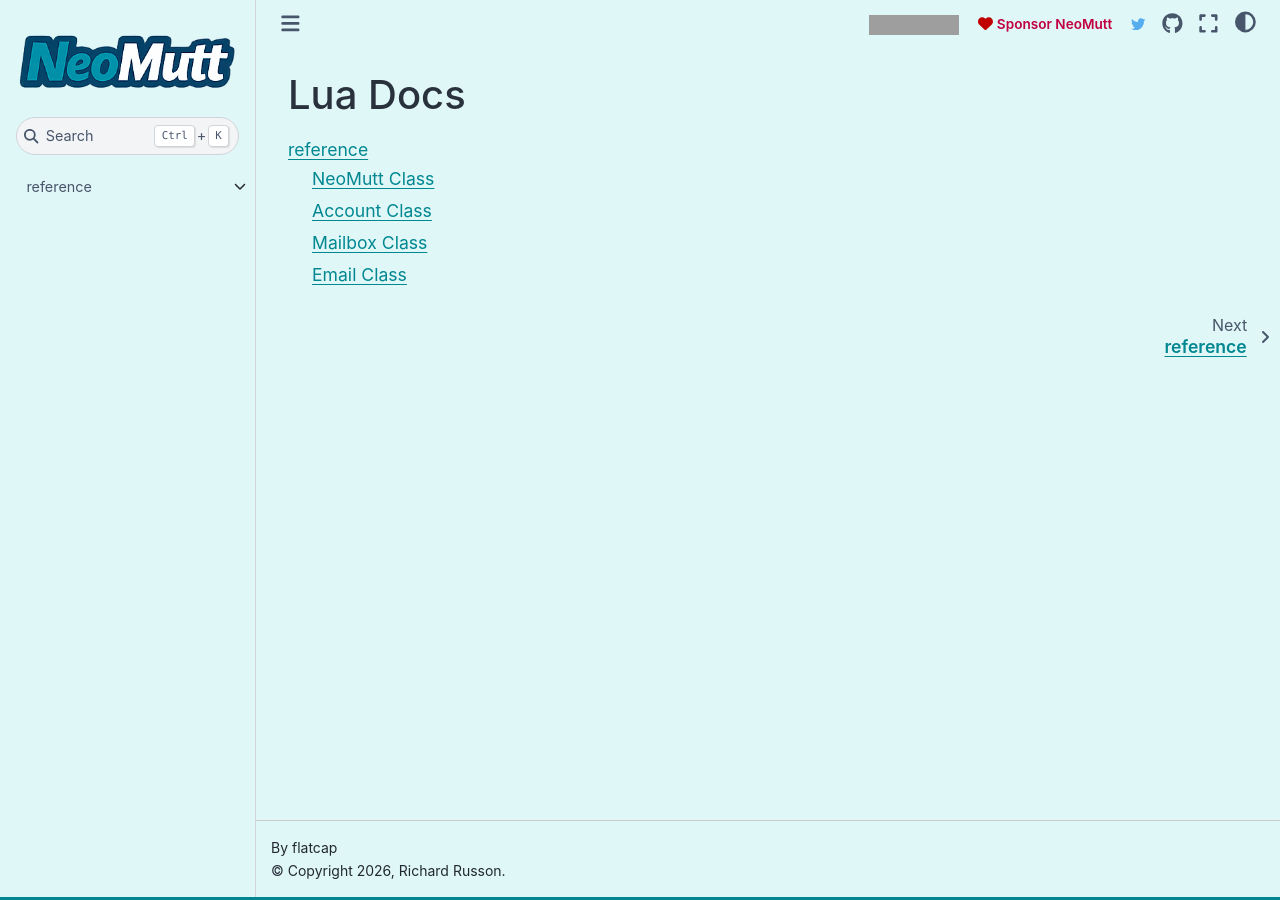
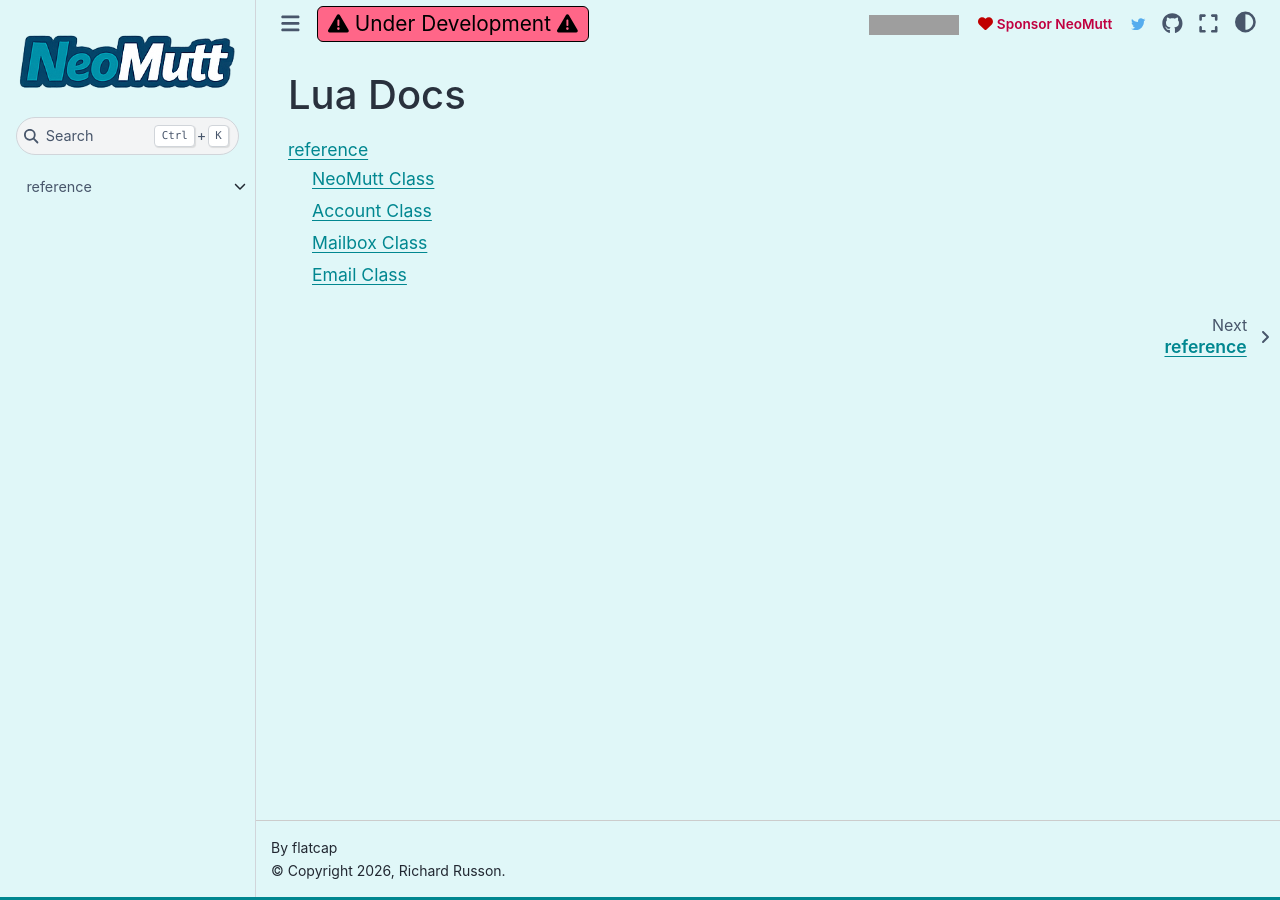
Before and after one commit to neomutt/lua, a Sphinx documentation site: the page built from docs/index.md, in a window 1280 px wide. Built offline with Sphinx 7.4.7 and the Sphinx Book theme 1.1.4, drawn with Linux system fonts in a browser that asks for light colours; grey boxes are pictures that could not be loaded.

Commit message:
under development

```diff
--- a/docs/_static/custom.css
+++ b/docs/_static/custom.css
@@ -144,3 +144,12 @@
 html[data-theme=dark] .sponsor-link:hover .sponsor-heart {
   color: #fff;
 }
+
+.devel-warning {
+  padding: 0 0.5em 0 0.5em;
+  border-radius: 6px;
+  font-size: 1.3rem;
+  background: #ff6688;
+  color: #000;
+  border: 1px solid black;
+}
--- /dev/null
+++ b/docs/_templates/devel.html
@@ -0,0 +1,5 @@
+<span class="devel-warning">
+  <i class="fa-solid fa-triangle-exclamation"></i>
+  Under Development
+  <i class="fa-solid fa-triangle-exclamation"></i>
+</span>
--- a/docs/conf.py
+++ b/docs/conf.py
@@ -40,6 +40,7 @@
     "repository_url": "https://github.com/neomutt/lua",
     "use_repository_button": True,
     "use_sidenotes": True,
+    "article_header_start": ["toggle-primary-sidebar.html", "devel.html"],
     "article_header_end": ["stars.html", "sponsor.html", "twitter.html", "article-header-buttons.html"],
 }
 
```
